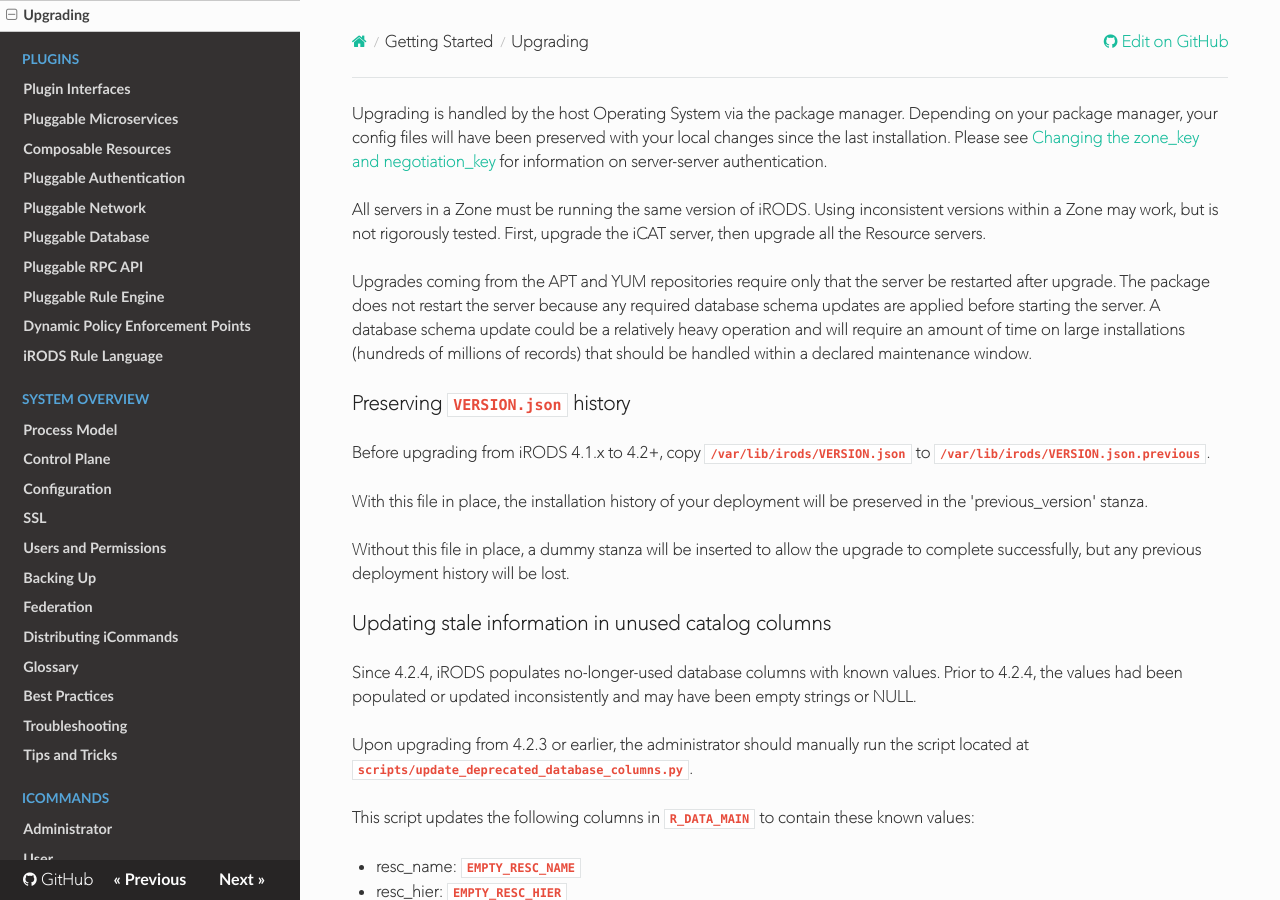
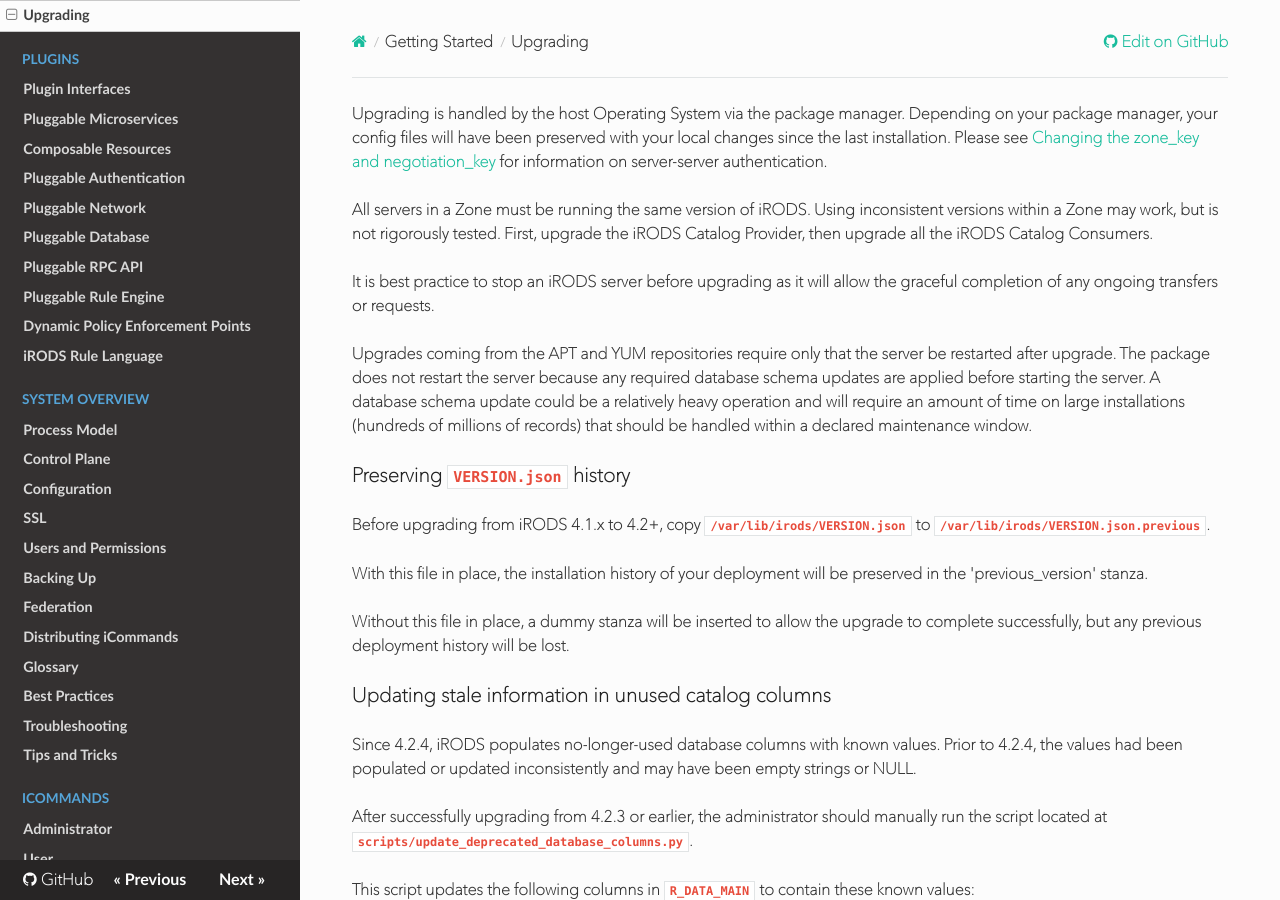
Before and after one commit to irods/irods_docs, an MkDocs documentation site: the page built from docs/getting_started/upgrading.md, in a window 1280 px wide and 900 px high. Built offline with MkDocs 1.6.1, drawn with Linux system fonts in a browser that asks for light colours; nearby versions of some CDN libraries.

Commit message:
[irods/irods#4612] document stopping server prior to upgrade

```diff
--- a/docs/getting_started/upgrading.md
+++ b/docs/getting_started/upgrading.md
@@ -1,6 +1,8 @@
 Upgrading is handled by the host Operating System via the package manager.  Depending on your package manager, your config files will have been preserved with your local changes since the last installation.  Please see [Changing the zone_key and negotiation_key](installation.md#changing-the-zone_key-and-negotiation_key) for information on server-server authentication.
 
-All servers in a Zone must be running the same version of iRODS.  Using inconsistent versions within a Zone may work, but is not rigorously tested.  First, upgrade the iCAT server, then upgrade all the Resource servers.
+All servers in a Zone must be running the same version of iRODS.  Using inconsistent versions within a Zone may work, but is not rigorously tested.  First, upgrade the iRODS Catalog Provider, then upgrade all the iRODS Catalog Consumers.
+
+It is best practice to stop an iRODS server before upgrading as it will allow the graceful completion of any ongoing transfers or requests.
 
 Upgrades coming from the APT and YUM repositories require only that the server be restarted after upgrade.  The package does not restart the server because any required database schema updates are applied before starting the server.  A database schema update could be a relatively heavy operation and will require an amount of time on large installations (hundreds of millions of records) that should be handled within a declared maintenance window.
 
@@ -16,7 +18,7 @@
 
 Since 4.2.4, iRODS populates no-longer-used database columns with known values. Prior to 4.2.4, the values had been populated or updated inconsistently and may have been empty strings or NULL.
 
-Upon upgrading from 4.2.3 or earlier, the administrator should manually run the script located at `scripts/update_deprecated_database_columns.py`.
+After successfully upgrading from 4.2.3 or earlier, the administrator should manually run the script located at `scripts/update_deprecated_database_columns.py`.
 
 This script updates the following columns in `R_DATA_MAIN` to contain these known values:
 
```
